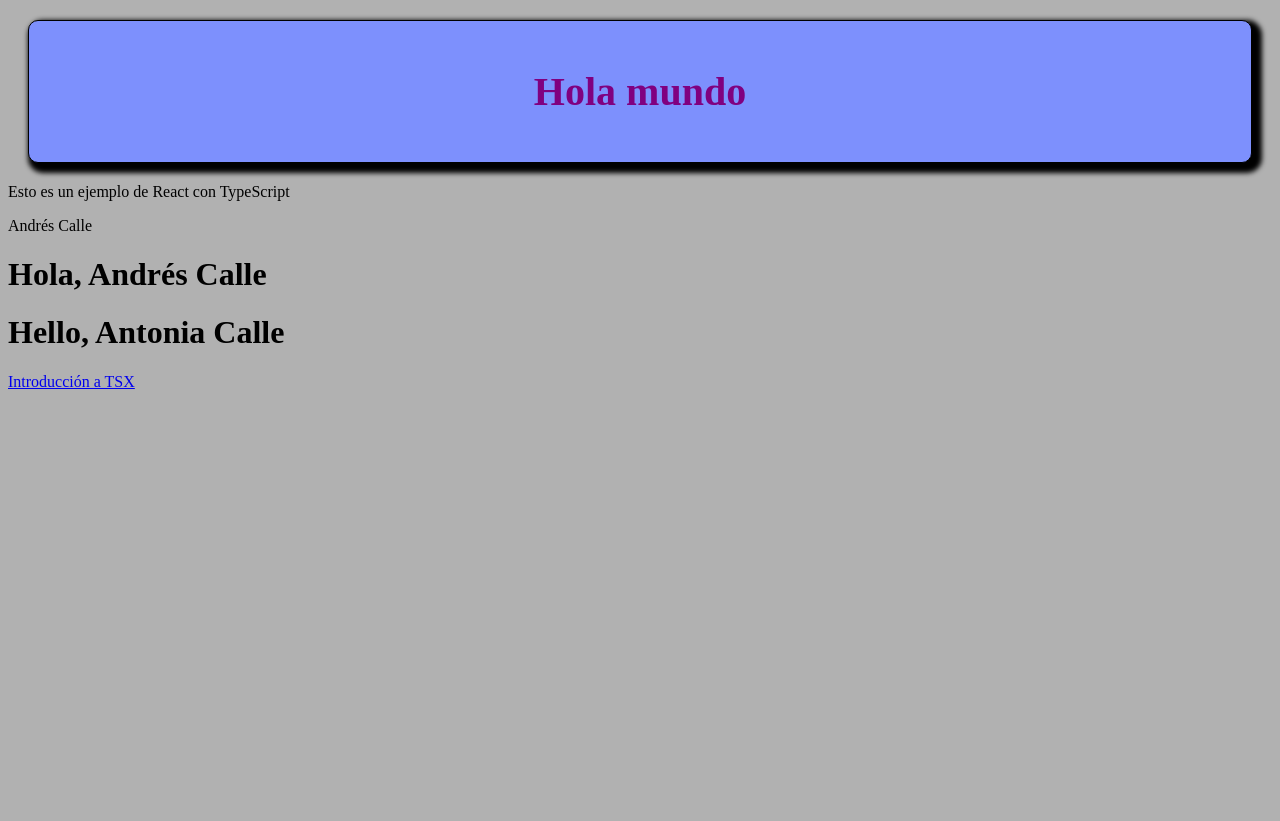
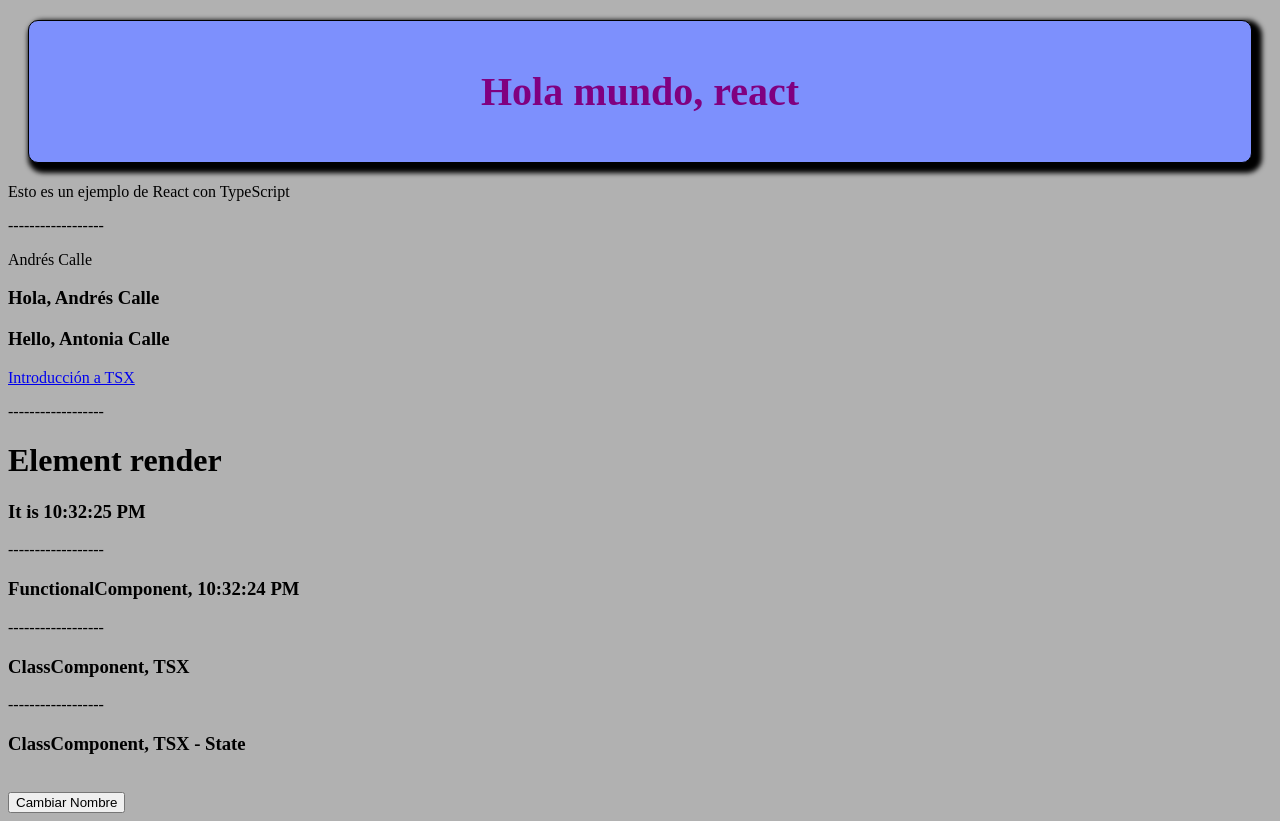
Before and after one commit to AndresCalle9/reactJs-typescriptJs, a React (Vite) app: page / in a window 1280 px wide. Before the commit the page ends 800 px from the top, so only its background shows below. Built offline with nearby package versions, Linux system fonts and the light colour scheme.

Commit message:
Components, props, state, life cycle

```diff
--- a/src/App.tsx
+++ b/src/App.tsx
@@ -1,10 +1,24 @@
 import HelloWorld from './components/HelloWorld/HelloWorld';
 import JsxApp from './components/JsxApp/JsxApp';
+import ElementRender from './components/ElementRender/ElementRender';
+import FunctionalComponent from './components/FunctionalComponent/FunctionalComponent';
+import ClassComponent from './components/ClassComponent/ClassComponent';
+import ClassComponentState from './components/ClassComponentState/ClassComponentState';
+
 function App() {
   return (
     <>
-      <HelloWorld />
+      <HelloWorld name='react' />
+      <p>------------------</p>
       <JsxApp />
+      <p>------------------</p>
+      <ElementRender />
+      <p>------------------</p>
+      <FunctionalComponent date={new Date().toLocaleTimeString()} />
+      <p>------------------</p>
+      <ClassComponent name='TSX' />
+      <p>------------------</p>
+      <ClassComponentState name='TSX - State' />
     </>
   );
 }
--- /dev/null
+++ b/src/components/ClassComponent/ClassComponent.tsx
@@ -0,0 +1,16 @@
+import React from 'react';
+
+interface ClassComponentProps {
+  name: string;
+}
+class ClassComponent extends React.Component<ClassComponentProps, any> {
+  render() {
+    return (
+      <div>
+        <h3>ClassComponent, {this.props.name}</h3>
+      </div>
+    );
+  }
+}
+
+export default ClassComponent;
--- /dev/null
+++ b/src/components/ClassComponentState/ClassComponentState.tsx
@@ -0,0 +1,59 @@
+import React from 'react';
+
+interface ClassComponentProps {
+  name: string;
+}
+class ClassComponent extends React.Component<
+  ClassComponentProps,
+  ClassComponentState
+> {
+  constructor(props: ClassComponentProps) {
+    super(props);
+    this.state = {
+      name: this.props.name,
+    };
+    console.log('ClassComponent constructor');
+  }
+  render() {
+    return (
+      console.log('ClassComponent render'),
+      (
+        <div>
+          <h3>ClassComponent, {this.state.name}</h3>
+          <br></br>
+          <button
+            onClick={() => {
+              this.setState({ name: 'TSX - State - Updated' });
+            }}
+          >
+            Cambiar Nombre
+          </button>
+        </div>
+      )
+    );
+  }
+  componentDidMount() {
+    console.log('ClassComponent componentDidMount');
+  }
+  componentDidUpdate(
+    prevProps: Readonly<ClassComponentProps>,
+    prevState: Readonly<ClassComponentState>,
+    snapshot?: any
+  ): void {
+    console.log(
+      'ClassComponent componentDidUpdate',
+      prevProps,
+      prevState,
+      snapshot
+    );
+  }
+  componentWillUnmount() {
+    console.log('ClassComponent componentWillUnmount');
+  }
+}
+
+interface ClassComponentState {
+  name: string;
+}
+
+export default ClassComponent;
--- /dev/null
+++ b/src/components/ElementRender/ElementRender.tsx
@@ -0,0 +1,16 @@
+import { useState } from 'react';
+
+function ElementRender() {
+  const [time, setTime] = useState(new Date().toLocaleTimeString());
+  setInterval(() => {
+    setTime(new Date().toLocaleTimeString());
+  }, 1000);
+  return (
+    <div>
+      <h1>Element render</h1>
+      <h3> It is {time}</h3>
+    </div>
+  );
+}
+
+export default ElementRender;
--- /dev/null
+++ b/src/components/FunctionalComponent/FunctionalComponent.tsx
@@ -0,0 +1,19 @@
+import { useState } from 'react';
+
+interface FunctionalComponentProps {
+  date: string;
+}
+
+const FunctionalComponent: React.FC<FunctionalComponentProps> = ({ date }) => {
+  const [count, setCount] = useState(date);
+  setInterval(() => {
+    setCount(new Date().toLocaleTimeString());
+  }, 2000);
+  return (
+    <div>
+      <h3>FunctionalComponent, {count}</h3>
+    </div>
+  );
+};
+
+export default FunctionalComponent;
--- a/src/components/HelloWorld/HelloWorld.tsx
+++ b/src/components/HelloWorld/HelloWorld.tsx
@@ -1,14 +1,17 @@
 import './_helloworld.scss';
+interface HelloWorldProps {
+  name: string;
+}
 
-function HelloWorld() {
+const HelloWorld: React.FC<HelloWorldProps> = ({ name }) => {
   return (
     <>
       <div className='container'>
-        <h1>Hola mundo</h1>
+        <h1>Hola mundo, {name}</h1>
       </div>
       <p>Esto es un ejemplo de React con TypeScript</p>
     </>
   );
-}
+};
 
 export default HelloWorld;
--- a/src/components/JsxApp/JsxApp.tsx
+++ b/src/components/JsxApp/JsxApp.tsx
@@ -1,5 +1,5 @@
 const name = 'Andrés Calle';
-const element = <h1>Hola, {name}</h1>;
+const element = <h3>Hola, {name}</h3>;
 
 const formatName = (user: any) => {
   return user.firstName + ' ' + user.lastName;
@@ -23,7 +23,7 @@ function JsxApp() {
     <div>
       {name}
       {element}
-      <h1> Hello, {formatName(user)}</h1>
+      <h3> Hello, {formatName(user)}</h3>
       {testAhref}
     </div>
   );
```
